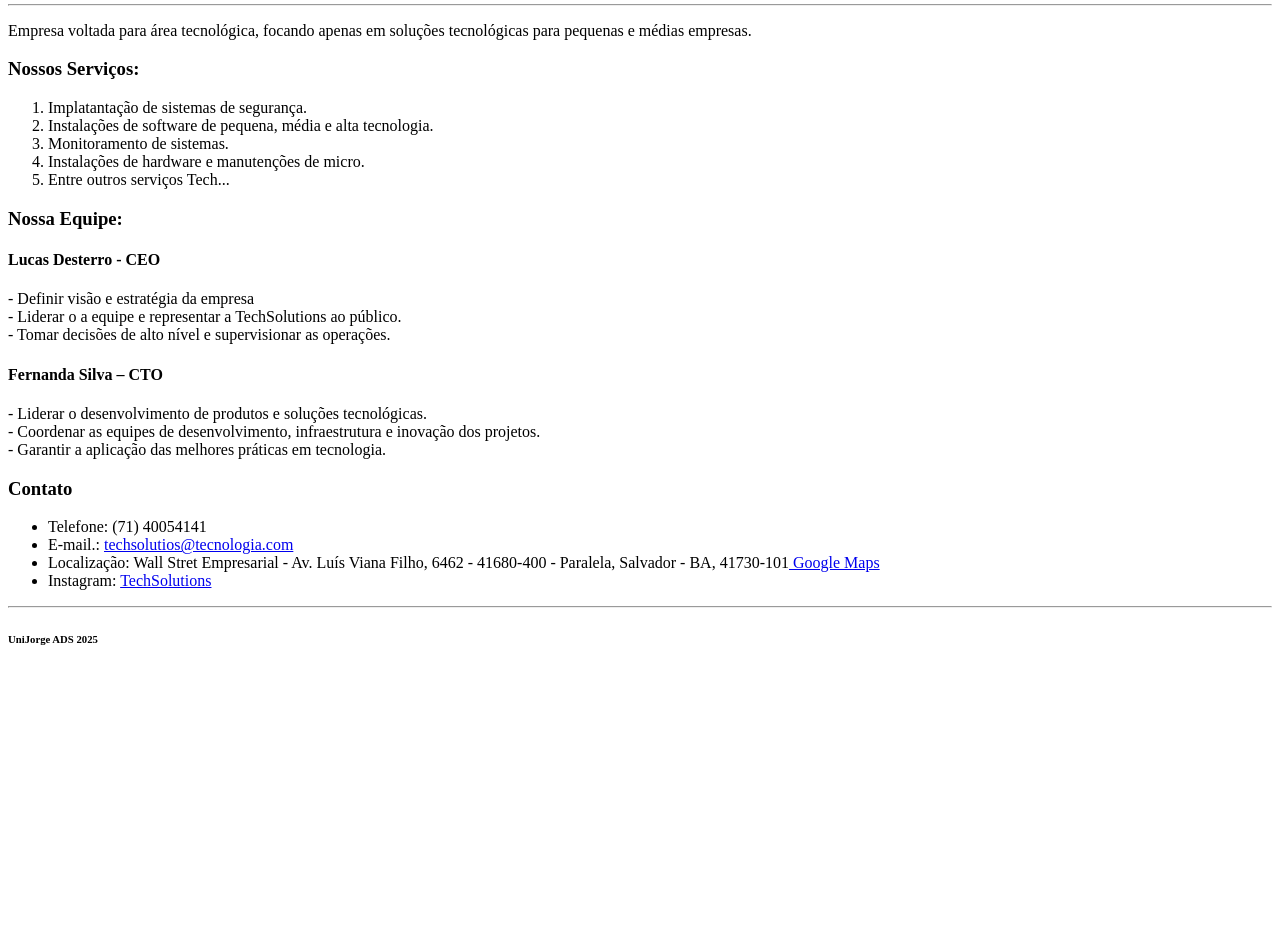
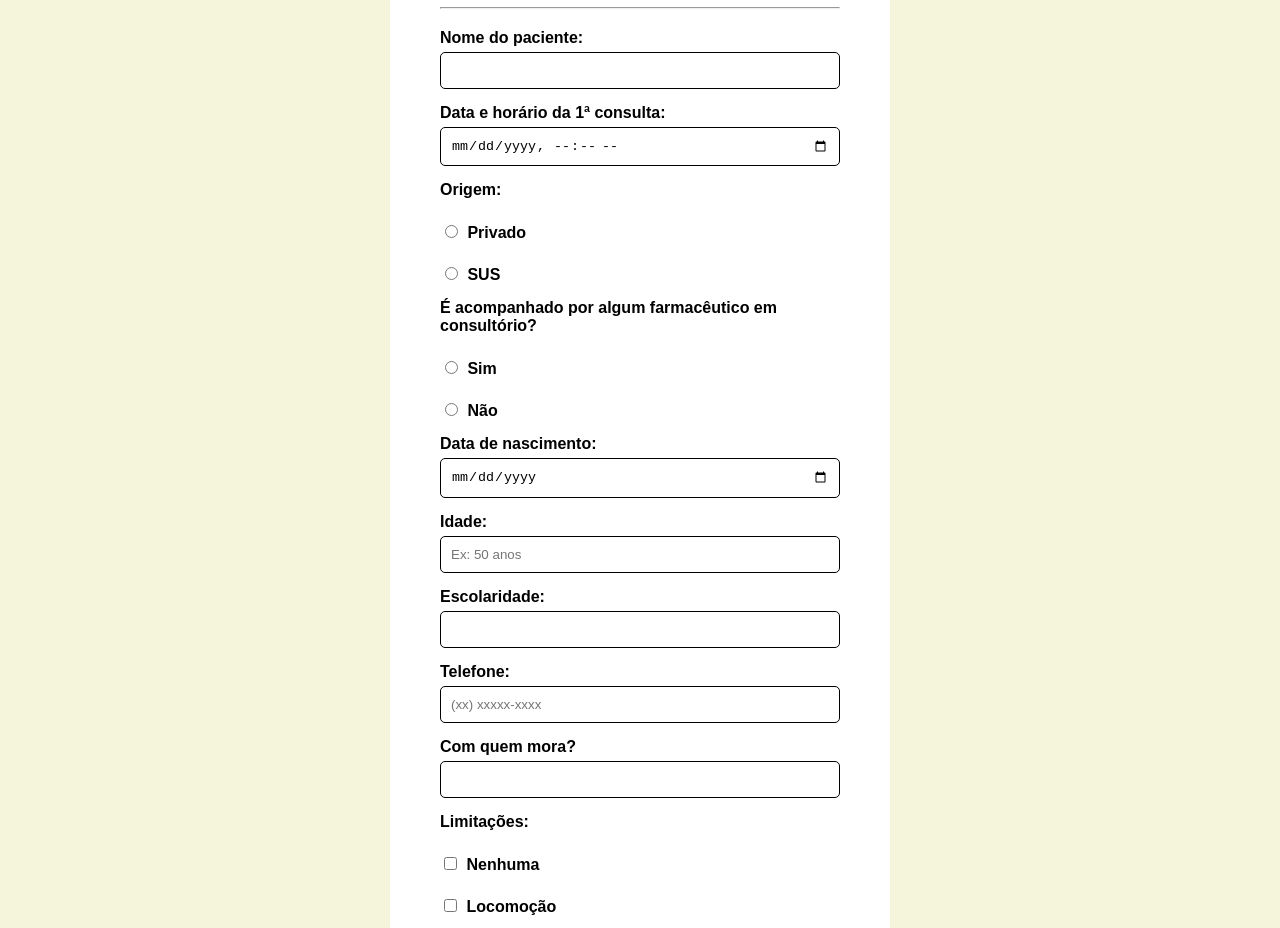
Before and after one commit to desterrolucas/Codigos, a plain HTML site: page index.html in a window 1280 px wide. Shown: the part 143-1071 px from the top of the page. Before the commit the page ends 813 px from the top, so only its background shows below. Drawn offline with Linux system fonts and the light colour scheme.

Commit message:
Add files via upload

```diff
--- a/index.html
+++ b/index.html
@@ -2,56 +2,57 @@
 <html lang="pt-br">
 <head>
     <meta charset="UTF-8">
+    <meta http-equiv="X-UA-Compatible" content="IE=edge">
     <meta name="viewport" content="width=device-width, initial-scale=1.0">
-    <title>Document</title>
+    <title>Formulário de Paciente</title>
+    <link rel="stylesheet" href="style.css">
 </head>
 <body>
-    <header>
-        <img src="img/logotech.png" width="270" height="150" alt="Logo  TechSolutions">
-        <h1>TechSolutions</h1>
-        <h3>Serviços Tecnológicos</h3>
+
+    <div class="ret">
+        <h1>PERFIL DO PACIENTE</h1>
         <hr>
-        <p>Empresa voltada para área tecnológica, focando apenas em soluções tecnológicas para pequenas e médias empresas.</p>
 
-    </header>
+        <form action="">
 
-    <main>
-        <section>
-            <p>
-                <h3>Nossos Serviços:</h3>
-                <ol>
-                    <li>Implatantação de sistemas de segurança.</li>
-                    <li>Instalações de software de pequena, média e alta tecnologia.</li>
-                    <li>Monitoramento de sistemas.</li>
-                    <li>Instalações de hardware e manutenções de micro.</li>
-                    <li>Entre outros serviços Tech...</li>
+            <label for="nome">Nome do paciente:</label>
+            <input type="text" id="nome" name="nome">
 
-                </ol>
-            </p>
-        </section>
-        <section>
-            <h3>Nossa Equipe:</h3>
-            <p>
-                <h4>Lucas Desterro - CEO</h4>- Definir visão e estratégia da empresa <br>- Liderar o a equipe e representar a TechSolutions ao público. <br>- Tomar decisões de alto nível e supervisionar as operações.
-            </p>
-            <p>
-                <h4>Fernanda Silva – CTO</h4>- Liderar o desenvolvimento de produtos e soluções tecnológicas. <br>- Coordenar as equipes de desenvolvimento, infraestrutura e inovação dos projetos. <br>- Garantir a aplicação das melhores práticas em tecnologia.
-            </p>
-        </section>
-        <section>
-            <h3>Contato</h3>
-            <ul>
-                <li>Telefone: (71) 40054141</li>
-                <li>E-mail.: <a href="Email.:">techsolutios@tecnologia.com</a></li>
-                <li>Localização: Wall Stret Empresarial - Av. Luís Viana Filho, 6462 - 41680-400 - Paralela, Salvador - BA, 41730-101<a href="https://www.google.com/maps/place/Wall+Street+Empresarial/@-12.9401285,-38.4152471,17z/data=!3m1!4b1!4m6!3m5!1s0x716110011d9173d:0x27fccb6cd4c3f8da!8m2!3d-12.9401285!4d-38.4126722!16s%2Fg%2F11x8cxppnm?entry=ttu&g_ep=EgoyMDI1MDUyMS4wIKXMDSoASAFQAw%3D%3D" target="_blank"> Google Maps</a> </li>
-                <li>Instagram: <a href="https://www.instagram.com/cursoemvideo/" target="_blank" rel="noopener noreferrer">TechSolutions</a></li>
-            </ul>
-        </section>
-    </main>
-    <footer>
-        <hr>
-        <h6>UniJorge ADS 2025</h6>
-    </footer>
+            <label for="consulta">Data e horário da 1ª consulta:</label>
+            <input type="datetime-local" id="consulta" name="consulta">
+
+            <p>Origem:</p>
+            <label><input type="radio" name="origem" value="Privado"> Privado</label>
+            <label><input type="radio" name="origem" value="SUS"> SUS</label>
+
+            <p>É acompanhado por algum farmacêutico em consultório?</p>
+            <label><input type="radio" name="farmaceutico" value="Sim"> Sim</label>
+            <label><input type="radio" name="farmaceutico" value="Nao"> Não</label>
+
+            <label for="nascimento">Data de nascimento:</label>
+            <input type="date" id="nascimento" name="nascimento">
+
+            <label for="idade">Idade:</label>
+            <input type="text" id="idade" name="idade" placeholder="Ex: 50 anos">
+
+            <label for="escolaridade">Escolaridade:</label>
+            <input type="text" id="escolaridade" name="escolaridade">
+
+            <label for="telefone">Telefone:</label>
+            <input type="tel" id="telefone" name="telefone" placeholder="(xx) xxxxx-xxxx">
+
+            <label for="moradia">Com quem mora?</label>
+            <input type="text" id="moradia" name="moradia">
+
+            <p>Limitações:</p>
+            <label><input type="checkbox" name="limitacoes[]" value="Nenhuma"> Nenhuma</label>
+            <label><input type="checkbox" name="limitacoes[]" value="Locomoção"> Locomoção</label>
+            <label><input type="checkbox" name="limitacoes[]" value="Visão"> Visão</label>
+            <label><input type="checkbox" name="limitacoes[]" value="Audição"> Audição</label>
+
+            <button type="submit">Enviar</button>
+        </form>
+    </div>
 
 </body>
 </html>
--- /dev/null
+++ b/style.css
@@ -0,0 +1,60 @@
+body {
+    font-family: Arial, sans-serif;
+    background-color: beige;
+    padding: 20px;
+    margin: 0;
+}
+
+.ret {
+    max-width: 400px;
+    margin: 0 auto;
+    background-color: white;
+    padding: 50px;
+
+
+}
+
+h1 {
+    text-align: center;
+    color: black;
+}
+
+hr {
+    margin-bottom: 20px;
+}
+
+form label, form p {
+    display: block;
+    margin-top: 15px;
+    font-weight: bold;
+    color: black;
+}
+
+input[type="text"],
+input[type="date"],
+input[type="tel"],
+input[type="datetime-local"] {
+    width: 100%;
+    padding: 10px;
+    margin-top: 5px;
+    border-radius: 5px;
+    border: 1px solid black;
+    box-sizing: border-box;
+}
+
+input[type="radio"],
+input[type="checkbox"] {
+    margin-right: 5px;
+    margin-top: 10px;
+}
+
+button {
+    margin-top: 20px;
+    background-color: green;
+    color: white;
+    padding: 12px;
+    width: 100%;
+    border: none;
+    border-radius: 5px;
+    font-size: 16px;
+}
```
